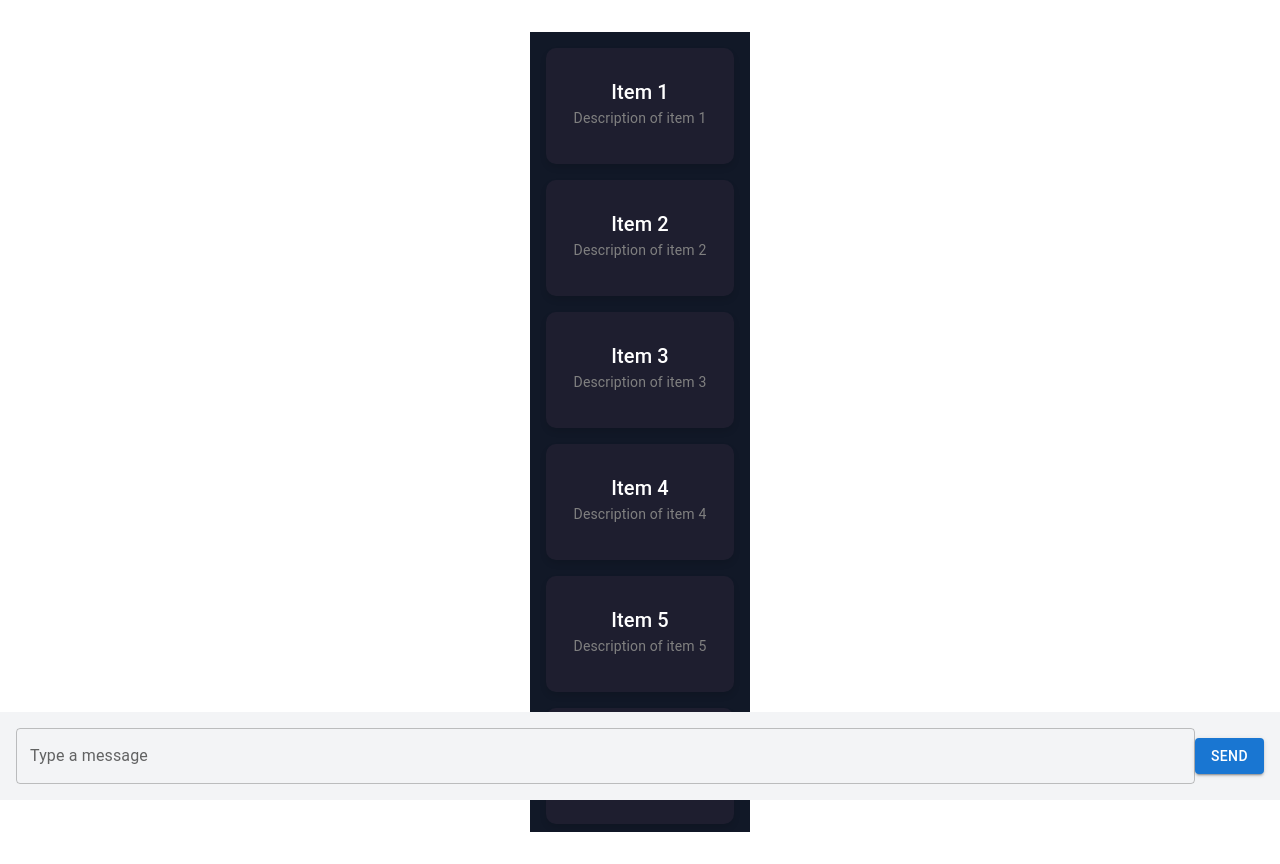
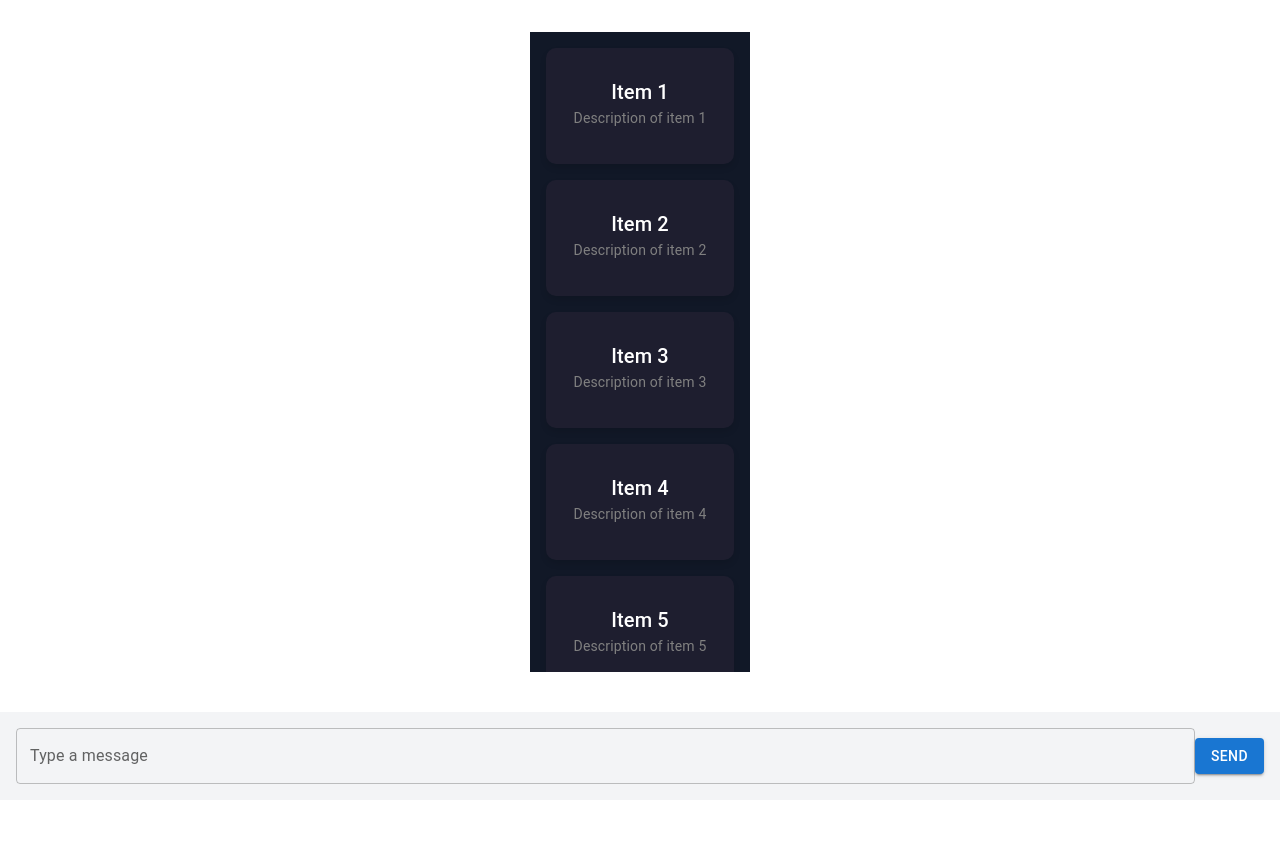
Before and after one commit to Michi0808/my-chat-ui, a React (Vite) app: page / in a window 1280 px wide. Built offline with nearby package versions, Linux system fonts and the light colour scheme.

Commit message:
Update scrollbar design using ::-webkit-scrollbar

```diff
--- a/package.json
+++ b/package.json
@@ -15,7 +15,9 @@
     "@mui/icons-material": "^6.4.3",
     "@mui/material": "^6.4.3",
     "react": "^19.0.0",
-    "react-dom": "^19.0.0"
+    "react-dom": "^19.0.0",
+    "simplebar": "^6.3.0",
+    "simplebar-react": "^3.3.0"
   },
   "devDependencies": {
     "@eslint/js": "^9.19.0",
--- a/src/components/DataList.tsx
+++ b/src/components/DataList.tsx
@@ -31,7 +31,14 @@ const DataList = () => {
   };
 
   return (
-    <div className="flex-1 overflow-y-auto p-4 bg-gray-900 text-white">
+    <div
+      className="flex-1 overflow-y-auto p-4 bg-gray-900 text-white"
+      style={{
+        maxHeight: "80vh", // Limit height for scrolling
+        scrollbarWidth: "thin", // For Firefox
+        scrollbarColor: "#8a2be2 #1e1e2f", // For Firefox
+      }}
+    >
       {dummyData.map((item) => (
         <Card
           key={item.id}
--- a/src/index.css
+++ b/src/index.css
@@ -70,3 +70,22 @@ button:focus-visible {
     background-color: #f9f9f9;
   }
 }
+
+/* Custom Scrollbar Styling */
+::-webkit-scrollbar {
+  width: 8px;
+}
+
+::-webkit-scrollbar-track {
+  background: #1e1e2f; /* Dark background */
+  border-radius: 10px;
+}
+
+::-webkit-scrollbar-thumb {
+  background: linear-gradient(180deg, #8a2be2, #ff00ff); /* Purple gradient */
+  border-radius: 10px;
+}
+
+::-webkit-scrollbar-thumb:hover {
+  background: linear-gradient(180deg, #a855f7, #ff4dff); /* Lighter on hover */
+}
```
Also changed, not shown: 1 other file (tests, documents, lock files or other folders).
